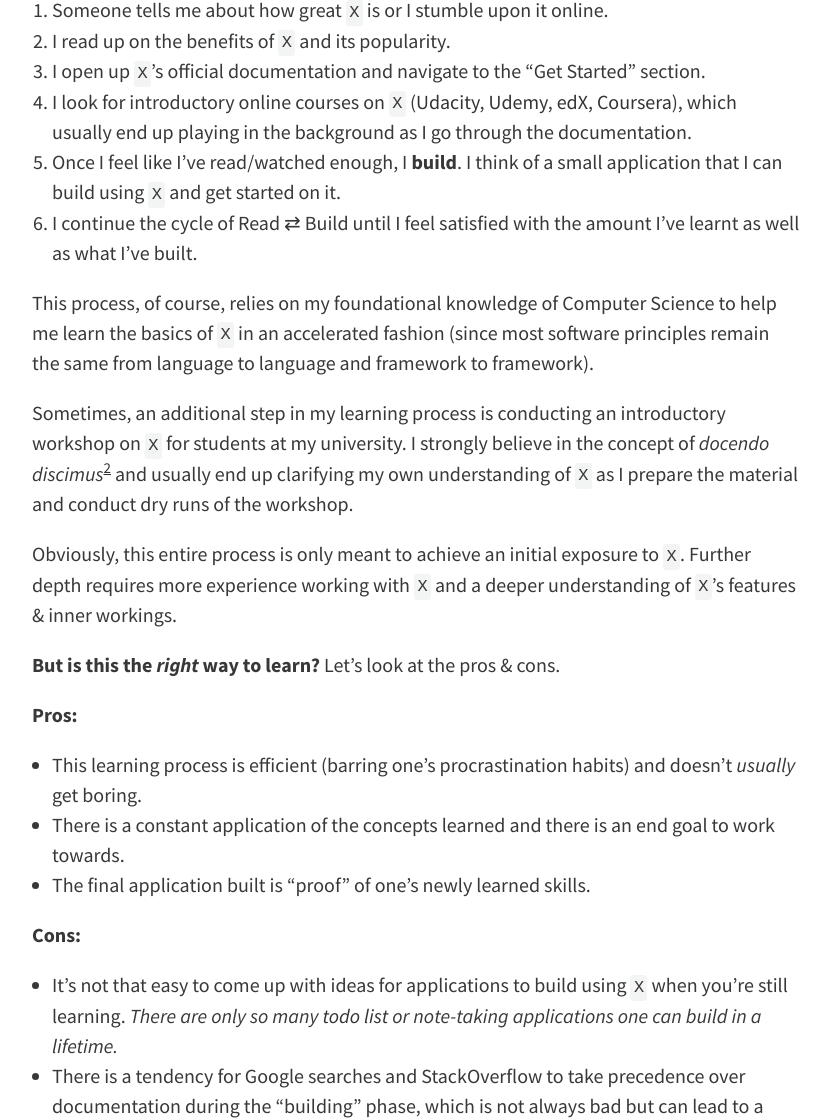
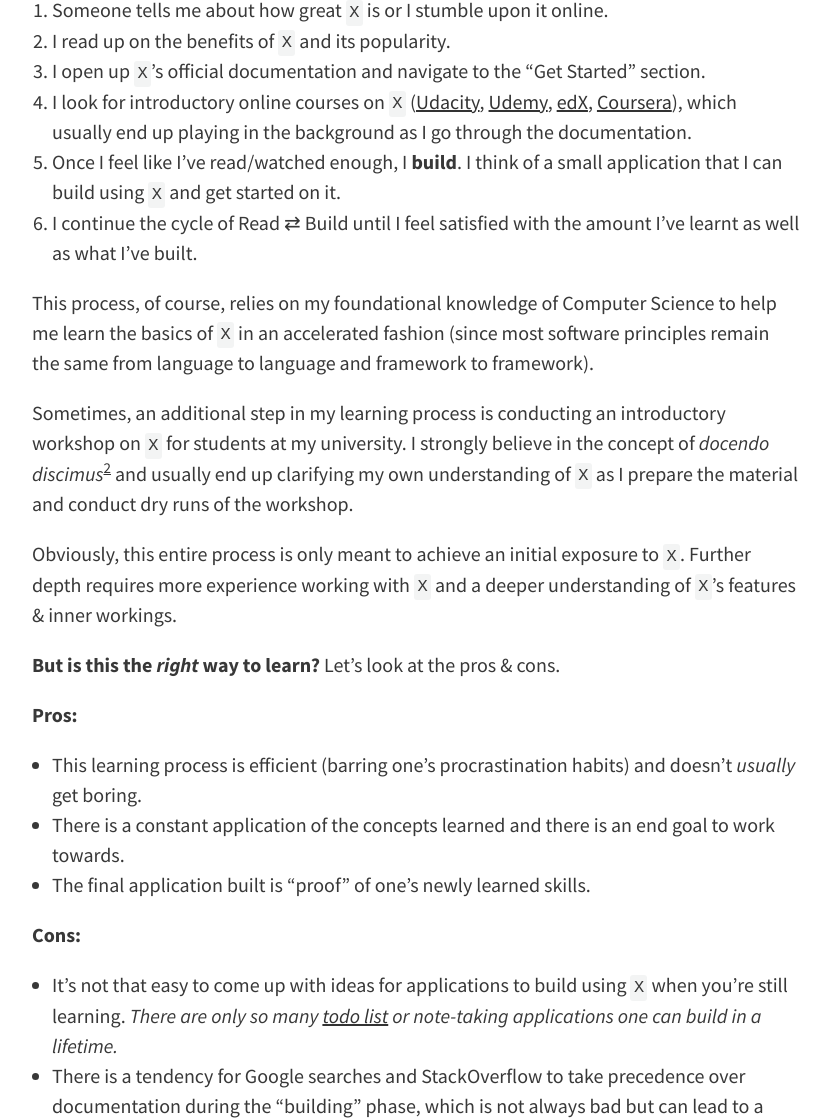
Before and after one commit to SuyashLakhotia/blog, a Jekyll site: the page built from _posts/2017-05-21-learning-a-new-technology.md, in a window 1280 px wide. Shown: the part 742-1862 px from the top of the page, without its empty margins (224-1053 px from the left). Built offline with Jekyll 4.4.1, drawn with Linux system fonts in a browser that asks for light colours; nearby versions of some CDN libraries.

Commit message:
Updated Theme

```diff
--- a/_sass/base/_global.scss
+++ b/_sass/base/_global.scss
@@ -121,7 +121,9 @@ a {
   color: $link-color;
   text-decoration: none;
 }
-p a {
+p a,
+ul a,
+ol a {
   text-decoration: underline;
 }
 .nav {
--- a/_sass/includes/_header.scss
+++ b/_sass/includes/_header.scss
@@ -8,6 +8,7 @@
 
   a {
     color: $header-link-color;
+    text-decoration: none;
   }
 
   .avatar {
```
